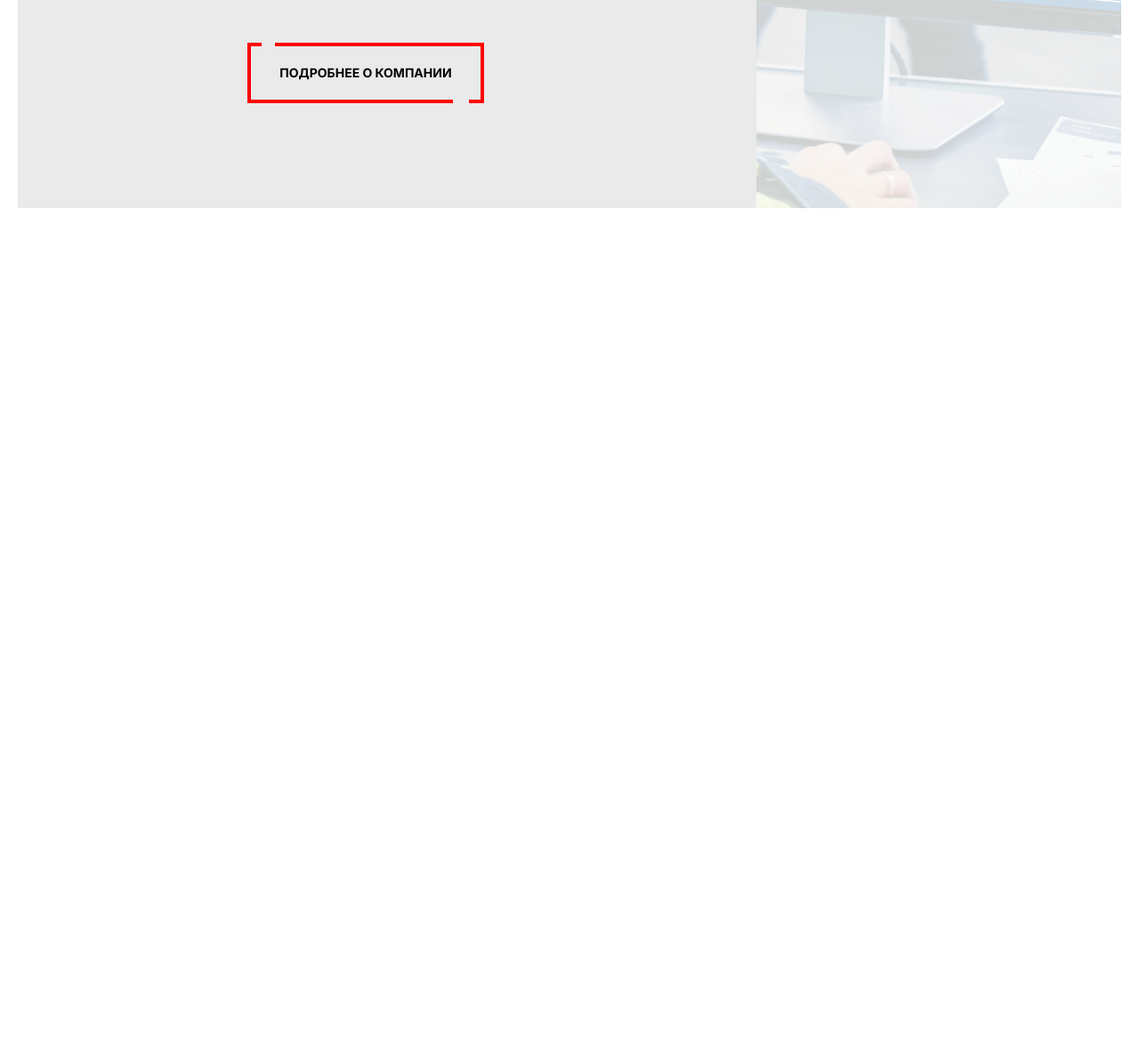
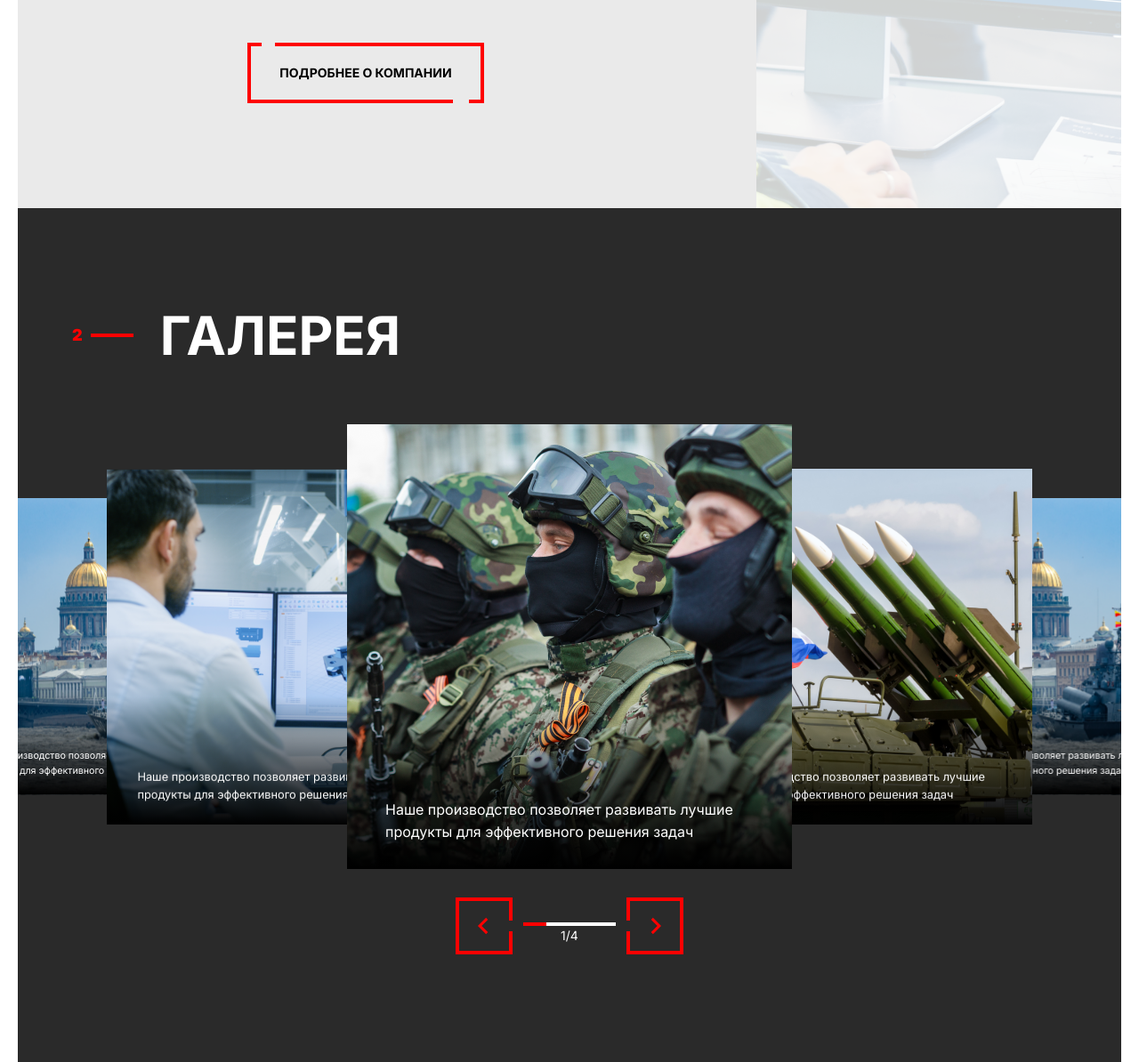
Before and after one commit to stdian/kvadrat, a website built with webpack: page src/index.html in a window 1280 px wide. Shown: the part 1627-2821 px from the top of the page at 89% size. Before the commit the page ends 1861 px from the top, so only its background shows below. Built offline with nearby package versions, Linux system fonts and the light colour scheme; a web font is replaced by a local one.

Commit message:
main: add second slider

```diff
--- a/src/index.html
+++ b/src/index.html
@@ -18,8 +18,6 @@
 			rel="stylesheet"
 			href="https://unpkg.com/swiper@8/swiper-bundle.min.css"
 		/>
-
-		<script src="https://unpkg.com/swiper@8/swiper-bundle.min.js"></script>
 	</head>
 	<body>
 		<header>
@@ -92,7 +90,7 @@
 			</div>
 		</header>
 		<main>
-			<div class="swiper">
+			<div class="swiper first-swiper">
 				<div class="swiper-wrapper">
 					<div class="swiper-slide" id="first-slider-slide-1">
 						<h2 class="slide-text">РОССИЙСКИЙ НЕЗАВИСИМЫЙ ПОСТАВЩИК для ОПК</h2>
@@ -171,6 +169,38 @@
 					<img src="./img/main/about/photo.png" alt="">
 				</div>
 			</div>
+			<div class="gallery-container">
+				<div class="block-title-container">
+					<span class="block-title-number">2</span>
+					<hr class="block-title-hr">
+					<span class="block-title">Галерея</span>
+				</div>
+				<div class="swiper second-swiper">
+					<div class="swiper-wrapper">
+						<div class="swiper-slide" id="second-slider-slide-1">
+							<p>Наше производство позволяет развивать лучшие продукты для эффективного решения задач</p>
+						</div>
+						<div class="swiper-slide" id="second-slider-slide-2">
+							<p>Наше производство позволяет развивать лучшие продукты для эффективного решения задач</p>
+						</div>
+						<div class="swiper-slide" id="second-slider-slide-3">
+							<p>Наше производство позволяет развивать лучшие продукты для эффективного решения задач</p>
+						</div>
+						<div class="swiper-slide" id="second-slider-slide-4">
+							<p>Наше производство позволяет развивать лучшие продукты для эффективного решения задач</p>
+						</div>
+					</div>
+				</div>
+				<div class="slide-pagination-container second-slider-pagination-container">
+					<img src="./img/main/firstSlider/goBack.svg" alt="" onClick="secondSliderGoBack()">
+					<div class="slider-progress-container">
+						<hr class="slider-progress-bar" id="second-slider-progress-bar" />
+						<span class="slider-progress-text second-slider-progress-text">1/4</span>
+					</div>
+					<img src="./img/main/firstSlider/goNext.svg" alt="" onClick="secondSliderGoNext()">
+				</div>
+			</div>
+
 		</main>
 		<footer>
 
--- a/src/js/index.js
+++ b/src/js/index.js
@@ -1,9 +1,9 @@
 import "../index.html"
 import "../scss/index.scss"
 
-import Swiper from "swiper"
+import Swiper from "https://unpkg.com/swiper@8/swiper-bundle.esm.browser.min.js"
 
-const swiper = new Swiper(".swiper", {
+const swiper = new Swiper(".first-swiper", {
 	// Optional parameters
 	loop: true,
 	slidesPerView: 1,
@@ -20,3 +20,37 @@ window.firstSliderGoNext = () => {
 window.firstSliderGoBack = () => {
 	swiper.slidePrev()
 }
+
+const secondSwiper = new Swiper(".second-swiper", {
+	loop: true,
+	effect: "coverflow",
+	grabCursor: true,
+	centeredSlides: true,
+	slidesPerView: "auto",
+	parallax: true,
+	coverflowEffect: {
+		rotate: 0, // Slide rotate in degrees
+		stretch: 100, // Stretch space between slides (in px)
+		depth: 300, // Depth offset in px (slides translate in Z axis)
+		modifier: 1, // Effect multipler
+		slideShadows: false, // Enables slides shadows
+	},
+	pagination: {
+		el: ".second-slider-progress-text",
+		type: "custom",
+		clickable: true,
+		// eslint-disable-next-line object-shorthand
+		renderCustom: function(_swiper, current, total) {
+			document.getElementById("second-slider-progress-bar").style.background = `linear-gradient(to right, #FF0000 ${(current / total) * 100}%, #FFFFFF ${(current / total) * 100}%, #FFFFFF 75%, #FFFFFF 100%)`
+			return current + "/" + total
+		},
+	},
+})
+
+window.secondSliderGoNext = () => {
+	secondSwiper.slideNext()
+}
+
+window.secondSliderGoBack = () => {
+	secondSwiper.slidePrev()
+}
--- a/src/scss/index.scss
+++ b/src/scss/index.scss
@@ -6,7 +6,7 @@ main {
 	width: 1240px;
 	margin: 0 auto;
 
-	.swiper {
+	.first-swiper {
 		.swiper-wrapper {
 			#first-slider-slide-1 {
 				min-height: 540px;
@@ -174,4 +174,99 @@ main {
 			margin-right: 60px;
 		}
 	}
+
+	.gallery-container {
+		min-height: 960px;
+		background: #2A2A2A;
+
+		.block-title-container {
+			display: flex;
+			align-items: center;
+			padding-top: 104px;
+			padding-left: 61px;
+
+			.block-title-number {
+				font-style: normal;
+				font-weight: 900;
+				font-size: 18px;
+				line-height: 160%;
+				color: #FF0000;
+			}
+
+			.block-title-hr {
+				width: 48px;
+				height: 4px;
+				margin-left: 9px;
+				margin-right: 30px;
+				border: 0;
+				background-color: #FF0000;
+			}
+
+			.block-title {
+				font-style: normal;
+				font-weight: bold;
+				font-size: 60px;
+				line-height: 130%;
+				color: #FFFFFF;
+				text-transform: uppercase;
+			}
+		}
+
+		.second-swiper {
+			width: 100%;
+			height: 500px;
+			margin-top: 61px;
+
+			.swiper-wrapper {
+				.swiper-slide {
+					position: relative;
+					width: 500px;
+					height: 500px;
+
+					p {
+						position: absolute;
+						bottom: 28px;
+						padding: 0 43px;
+
+						font-style: normal;
+						font-weight: normal;
+						font-size: 16px;
+						line-height: 160%;
+						color: #FFFFFF;
+					}
+				}
+
+				#second-slider-slide-1 {
+					background-image: linear-gradient(180deg, rgba(0, 0, 0, 0) 0%, rgba(0, 0, 0, 0) 64%, #000000 100%), url("../img/main/secondSlider/secondslide1.png");
+				}
+
+				#second-slider-slide-2 {
+					background-image: linear-gradient(180deg, rgba(0, 0, 0, 0) 0%, rgba(0, 0, 0, 0) 64%, #000000 100%), url("../img/main/secondSlider/secondslide2.png");
+				}
+
+				#second-slider-slide-3 {
+					background-image: linear-gradient(180deg, rgba(0, 0, 0, 0) 0%, rgba(0, 0, 0, 0) 64%, #000000 100%), url("../img/main/secondSlider/secondslide3.png");
+				}
+
+				#second-slider-slide-4 {
+					background-image: linear-gradient(180deg, rgba(0, 0, 0, 0) 0%, rgba(0, 0, 0, 0) 64%, #000000 100%), url("../img/main/secondSlider/secondslide4.png");
+				}
+			}
+		}
+
+		.second-slider-pagination-container {
+			justify-content: center;
+			margin-top: 32px;
+
+			.slider-progress-container {
+				#second-slider-progress-bar {
+					background: linear-gradient(to right, #FF0000 25%, #FFFFFF 25%, #FFFFFF 75%);
+				}
+
+				.second-slider-progress-text {
+					text-align: center;
+				}
+			}
+		}
+	}
 }
```
Also changed, not shown: README.md, src/img/main/secondSlider/secondslide1.png (added), src/img/main/secondSlider/secondslide2.png (added), src/img/main/secondSlider/secondslide3.png (added), src/img/main/secondSlider/secondslide4.png (added).
